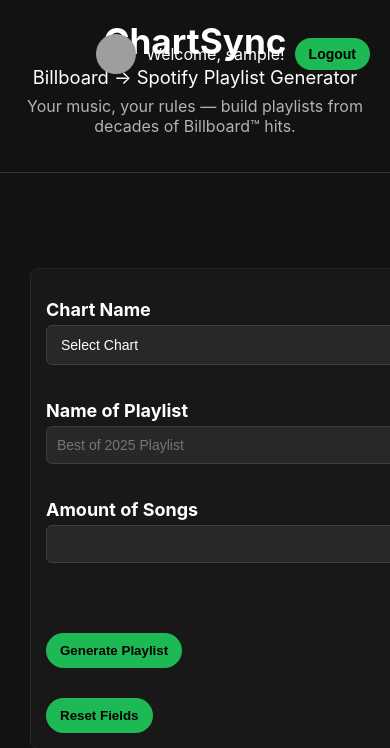
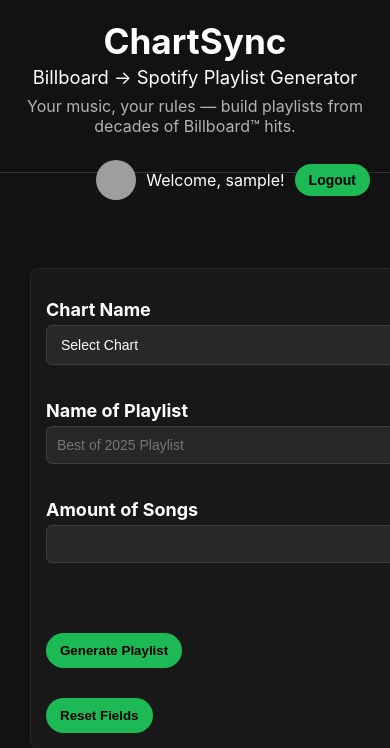
Before and after one commit to Patdabaker/chartsync, a Flask app: page / in a window 390 px wide; the page is wider, and only the part inside the window is pictured. Shown: the top 748 px of that part. Run offline with Flask 3, Linux system fonts and the light colour scheme; the visitor is signed in with stand-in values (Sample User, id 1); parts of the project's set-up code (start-up, migrations or seed data) failed here and were passed over; grey boxes are pictures that could not be loaded.

Commit message:
Made the main page a bit more mobile friendly

```diff
--- a/static/css/main.css
+++ b/static/css/main.css
@@ -332,4 +332,9 @@
         padding: 8px;
         font-size: 12px;
     }
+
+    .user-info {
+        top: 0%;
+        transform: translateY(350%);
+    }
 }
```
